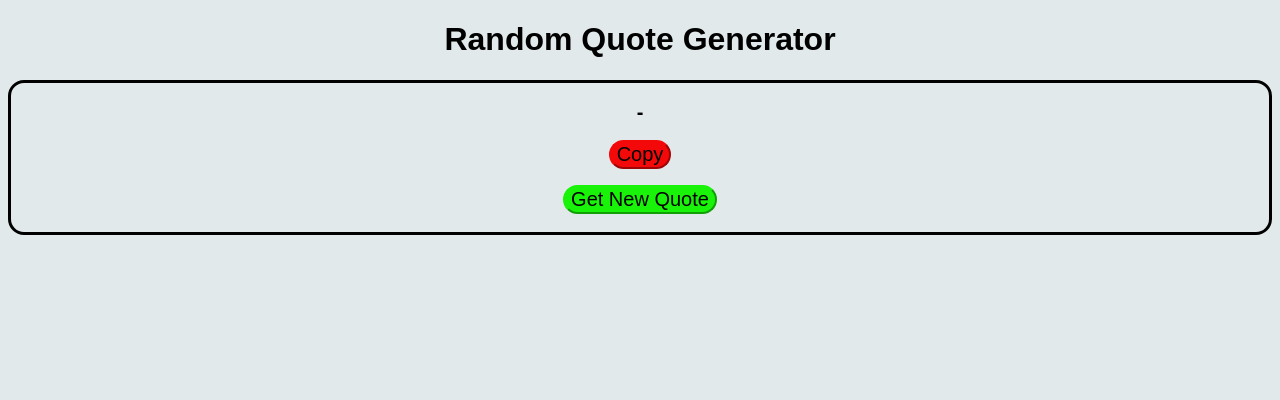
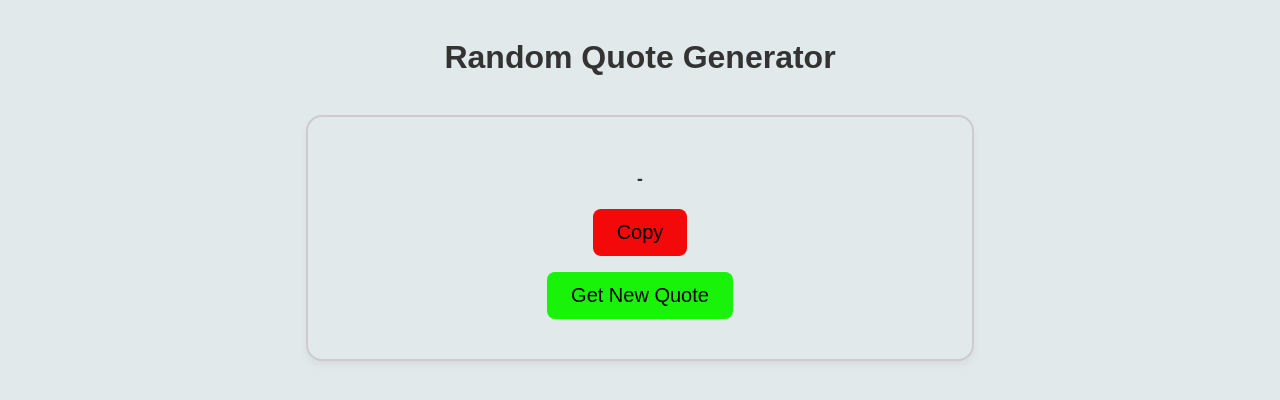
Before and after one commit to HardikMarlapudi/QuoteGenerator, a React (Vite) app in the folder quoteGenerator/: page / in a window 1280 px wide. Shown: the top 400 px of the page. Built offline with nearby package versions, Linux system fonts and the light colour scheme.

Commit message:
fixed css styling

```diff
--- a/quoteGenerator/package.json
+++ b/quoteGenerator/package.json
@@ -1,5 +1,5 @@
 {
-  "name": "package.json",
+  "name": "quote-generator",
   "private": true,
   "version": "0.0.0",
   "type": "module",
--- a/quoteGenerator/src/QuoteGenerator.css
+++ b/quoteGenerator/src/QuoteGenerator.css
@@ -1,21 +1,33 @@
 * {
     background-color: rgb(225, 233, 234);
+    margin: 0;
+    padding: 0;
+}
+
+body {
+    font-family:'Segoe UI', Tahoma, Geneva, Verdana, sans-serif;
+    color: #333;
+    line-height: 1.6;
+    padding: 2rem;
 }
 
 #title {
-    display: block;
     text-align: center;
+    font-size: 2rem;
+    font-weight: 600;
+    margin-bottom: 2rem;
     font-family: Arial, Helvetica, sans-serif;
 }
 
 .border {
-    border: 3px solid;
+    border: 2px solid #ccc;
     border-radius: 1rem;
+    padding: 2rem;
+    max-width: 600px;
+    margin: 0 auto 2rem auto;
+
+    box-shadow: 0 4px 8px rgba(0, 0, 0, 0.05);
     text-align: center;
-    padding: 10px 20px;
-    font-size: 20px;
-    width: auto;
-    height: auto;
 }
 
 #copyQuote {
@@ -24,9 +36,14 @@
     font-family: Arial, Helvetica, sans-serif;
     margin: 0.5rem;
     background-color: #f30909;
-    border-radius: 5rem;
+    border-radius: 0.5rem;
     border-color: #f30909;
     cursor: pointer;
+}
+
+#copyQuote:hover {
+    background-color: #d40808;
+    transform: scale(1.05);
 }
 
 #getQuote {
@@ -35,20 +52,48 @@
    font-family: Arial, Helvetica, sans-serif;
    margin: 0.5rem;
    background-color: #19f309;
-   border-radius: 5rem;
+   border-radius: 0.5rem;
    border-color: #19f309;
    cursor: pointer;
 }
 
+#getQuote:hover {
+    background-color: #16d408;
+    transform: scale(1.05);
+}
+
 #quote {
-    font-size: 20px;
+    font-size: 1.25rem;
+    margin-bottom: 1rem;
+    color: #444;
     font-family: Arial, Helvetica, sans-serif;
-    margin: 0.5rem;
 }
 
 #author {
-   font-size: 20px;
+   font-size: 1.1rem;
    font-family: Arial, Helvetica, sans-serif;
    font-weight: bold;
    margin: 0.5rem;
 }
+
+button {
+    font-size: 1rem;
+    padding: 0.75rem 1.5rem;
+    margin: 0.5rem;
+    border-radius: 0.5rem;
+    border: none;
+    cursor: pointer;
+    transition: background-color 0.3s ease, transform 0.2s ease;
+}
+
+/* Responsive */
+@media (max-width: 600px) {
+    .border {
+        padding: 1rem;
+    }
+
+    button {
+        width: 100%;
+        font-size: 1rem;
+    }
+}
--- a/quoteGenerator/src/QuoteGenerator.jsx
+++ b/quoteGenerator/src/QuoteGenerator.jsx
@@ -41,7 +41,7 @@ function QuoteGenerator() {
          <p id="quote">{quote}</p>
          <p id="author">- {author}</p>
 
-         <button id="copyQuote" onClick={copyQuote}>Copy</button>
+         <center><button id="copyQuote" onClick={copyQuote}>Copy</button></center>
          <center><button id="getQuote" onClick={generateQuote}>Get New Quote</button></center>
       </div>
       </>
--- a/quoteGenerator/src/main.jsx
+++ b/quoteGenerator/src/main.jsx
@@ -1,7 +1,7 @@
 import { StrictMode } from 'react'
 import { createRoot } from 'react-dom/client'
+import QuoteGenerator from './QuoteGenerator.jsx'
 import './QuoteGenerator.css'
-import QuoteGenerator from './QuoteGenerator.jsx'
 
 createRoot(document.getElementById('root')).render(
   <StrictMode>
```
